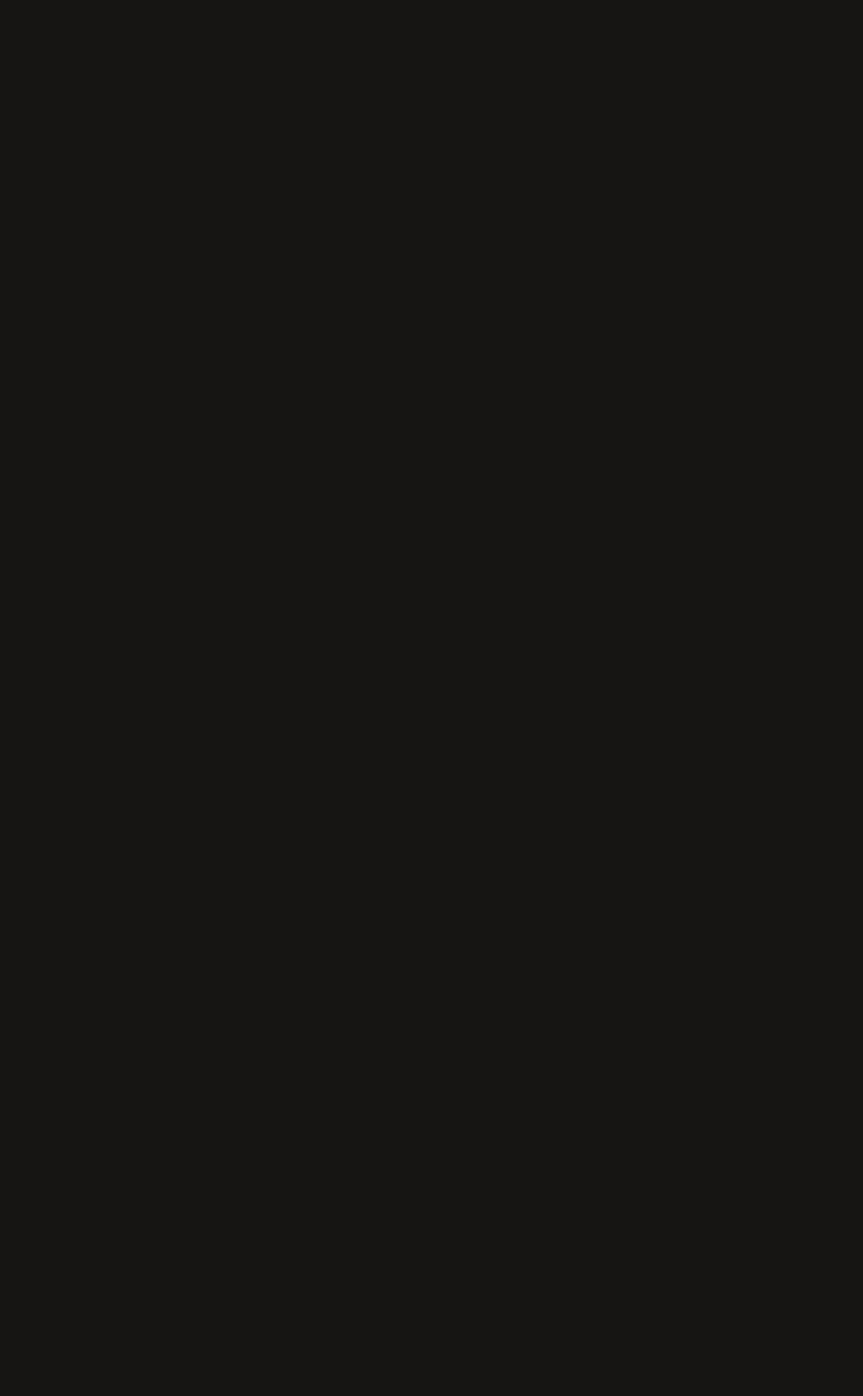
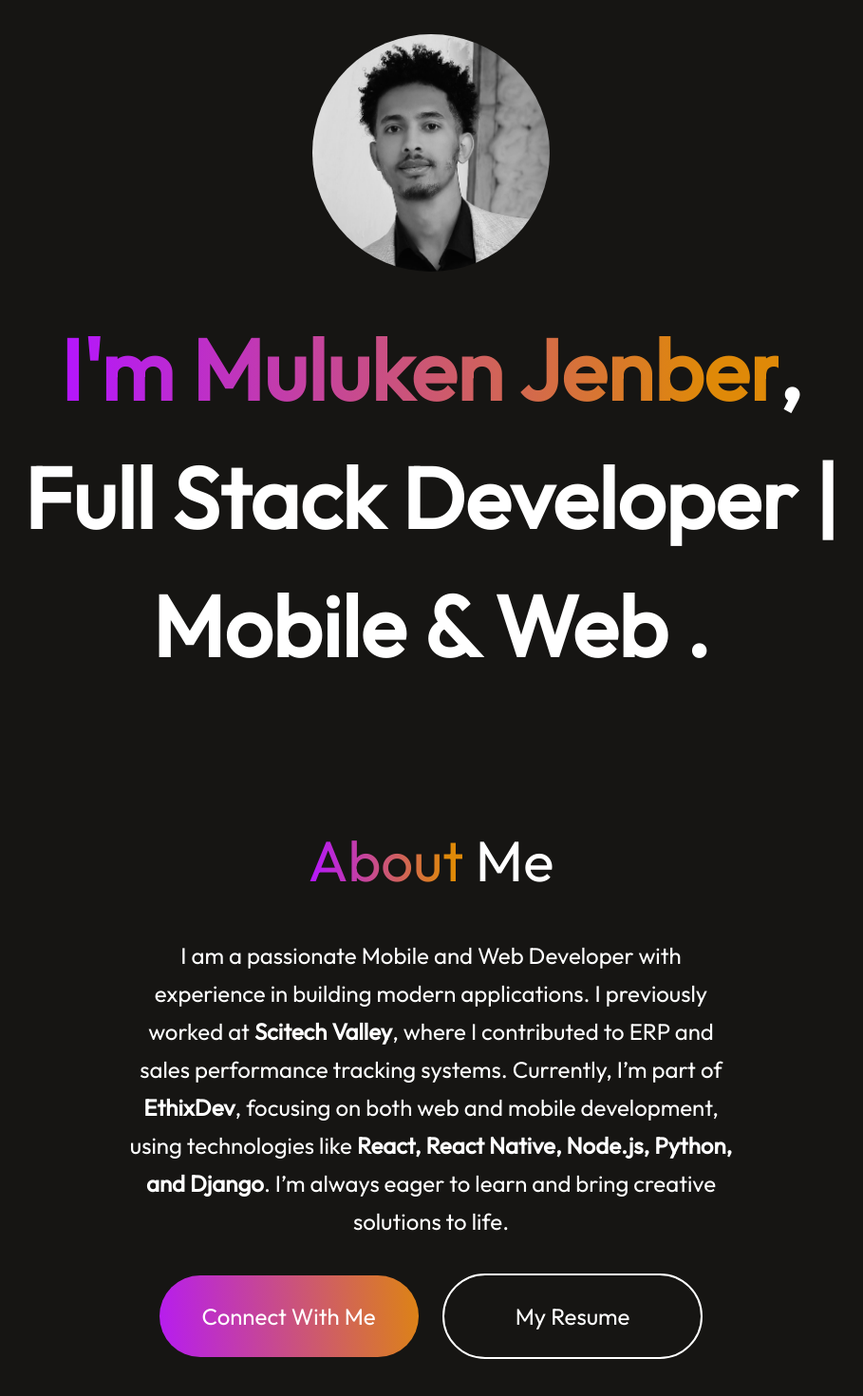
Before and after one commit to muluken0937/My_Portfolio, a React (Vite) app: page / in a window 1280 px wide. Shown: the part 260-1730 px from the top of the page at 95% size, without its empty margins (186-1095 px from the left). Before the commit the page ends 820 px from the top, so only its background shows below. Built offline with nearby package versions, Linux system fonts and the light colour scheme.

Commit message:
develop here section

```diff
--- a/src/App.jsx
+++ b/src/App.jsx
@@ -30,11 +30,13 @@
 
 import React from 'react'
 import Navbar from './components/Navbar/Navbar'
+import Hero from './components/Hero/Hero'
 
 const App = () => {
   return (
     <div>
       <Navbar/>
+      <Hero/>
     </div>
   )
 }
--- a/src/components/Hero/Hero.css
+++ b/src/components/Hero/Hero.css
@@ -0,0 +1,69 @@
+.hero{
+    display: flex;
+    align-items: center;
+    flex-direction: column;
+    gap: 35px;
+}
+.hero img{
+    margin-top: 150px;
+}
+.hero h1{
+
+    text-align: center;
+    width: 70%;
+    font-size: 90px;
+    font-weight: 600;
+}
+.hero h2{
+    text-align: center;
+    width: 70%;
+    font-size: 60px;
+    font-weight: 300;
+    margin-top: 100px;
+}
+.hero h2 span {
+    background: linear-gradient(270deg, #DF8908 10% , #B415FF 100%);
+    background-clip: text;
+     -webkit-background-composite: text;
+     -webkit-text-fill-color: transparent;
+}
+
+.hero h1 span {
+    background: linear-gradient(270deg, #DF8908 10% , #B415FF 100%);
+    background-clip: text;
+     -webkit-background-composite: text;
+     -webkit-text-fill-color: transparent;
+}
+.hero p{
+    width: 50%;
+    text-align: center;
+    font-size: 24px;
+    line-height: 40px;
+}
+.hero-action{
+    display: flex;
+    align-items: center;
+    gap: 25px;
+    font-size: 24px;
+    font-weight: 500;
+    margin-bottom: 50px;
+}
+.hero-connect{
+    padding: 25px 45px;
+    border-radius: 50px;
+    background: linear-gradient(264deg,#DF8908 -5.09% , #B415FF 106.28%);
+    cursor: pointer;
+
+}
+.hero-resume{
+    padding: 25px 75px;
+    border-radius: 50px;
+    border: 2px solid #FFF;
+    cursor: pointer;
+}
+.hero-connect:hover{
+    border: 2px solid #FFF;
+}
+.hero-resume:hover{
+    border-color: #B415FF;
+}
--- a/src/components/Hero/Hero.jsx
+++ b/src/components/Hero/Hero.jsx
@@ -1,12 +1,38 @@
-import React from 'react'
-import './Hero.css'
+import React from "react";
+import "./Hero.css";
+import profile from "../../assets/profile.jpg";
 
 const Hero = () => {
   return (
-    <div className='hero'>
+    <div className="hero">
+      <img
+         src={profile}
+        alt="muluken"
+        style={{
+          width: "250px",
+          height: "250px",
+          borderRadius: "50%",
+          objectFit: "cover",
+        }}
+      />
 
+      <h1><span>I'm Muluken Jenber</span>, Full Stack Developer | Mobile & Web  .</h1>
+
+      <h2> <span>About</span> Me</h2>
+      <p>
+        I am a passionate Mobile and Web Developer with experience in building modern applications.
+        I previously worked at <strong>Scitech Valley</strong>, where I contributed to ERP and sales performance
+        tracking systems. Currently, I’m part of <strong>EthixDev</strong>, focusing on both web and mobile development,
+        using technologies like <strong>React, React Native, Node.js, Python, and Django</strong>. I’m always eager to learn
+        and bring creative solutions to life.
+      </p>
+
+      <div className="hero-action">
+        <div className="hero-connect">Connect With Me</div>
+        <div className="hero-resume">My Resume</div>
+      </div>
     </div>
-  )
-}
+  );
+};
 
-export default Hero
+export default Hero;
```
Also changed, not shown: src/assets/Adobe Express - file.png (deleted), src/assets/profile.jpg (added).
